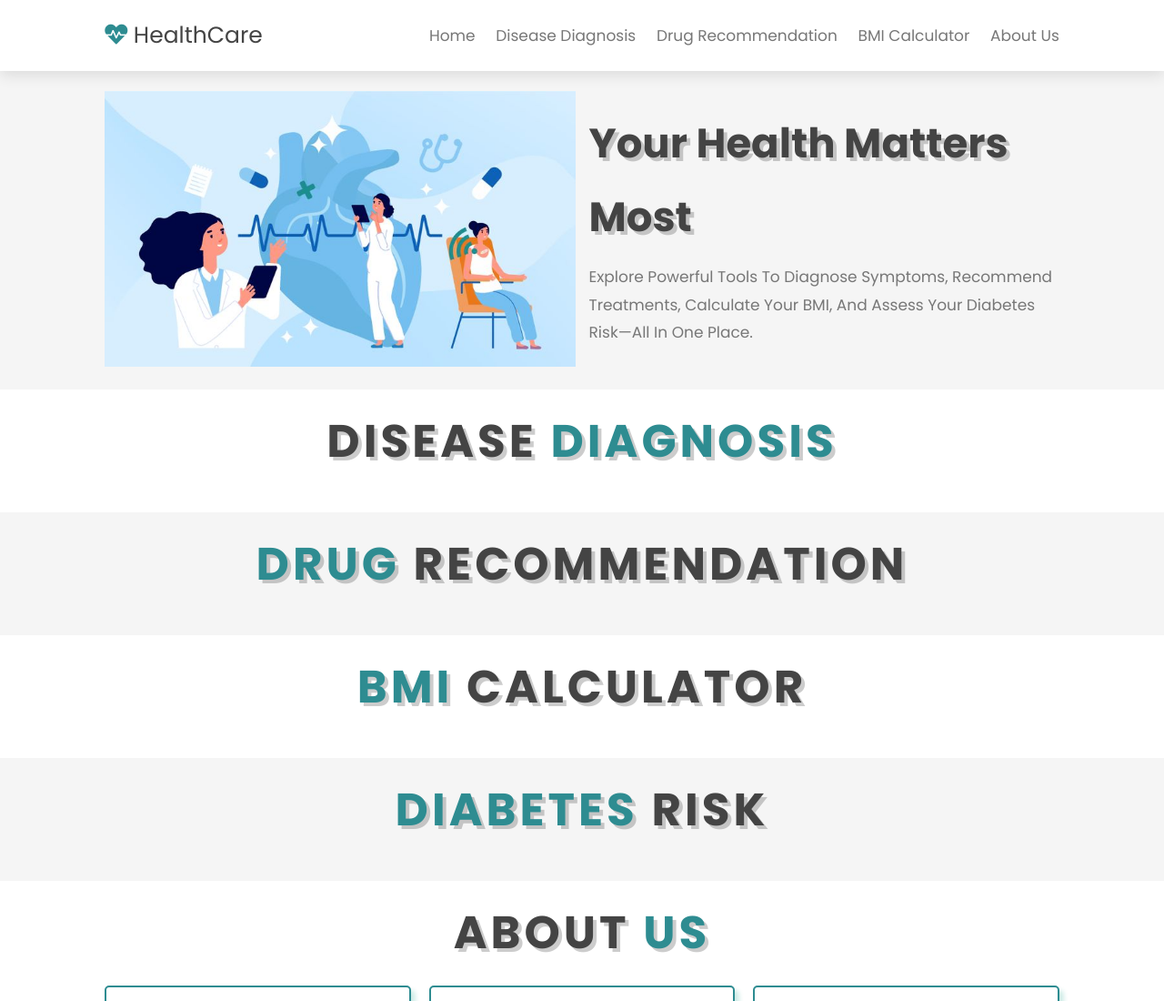
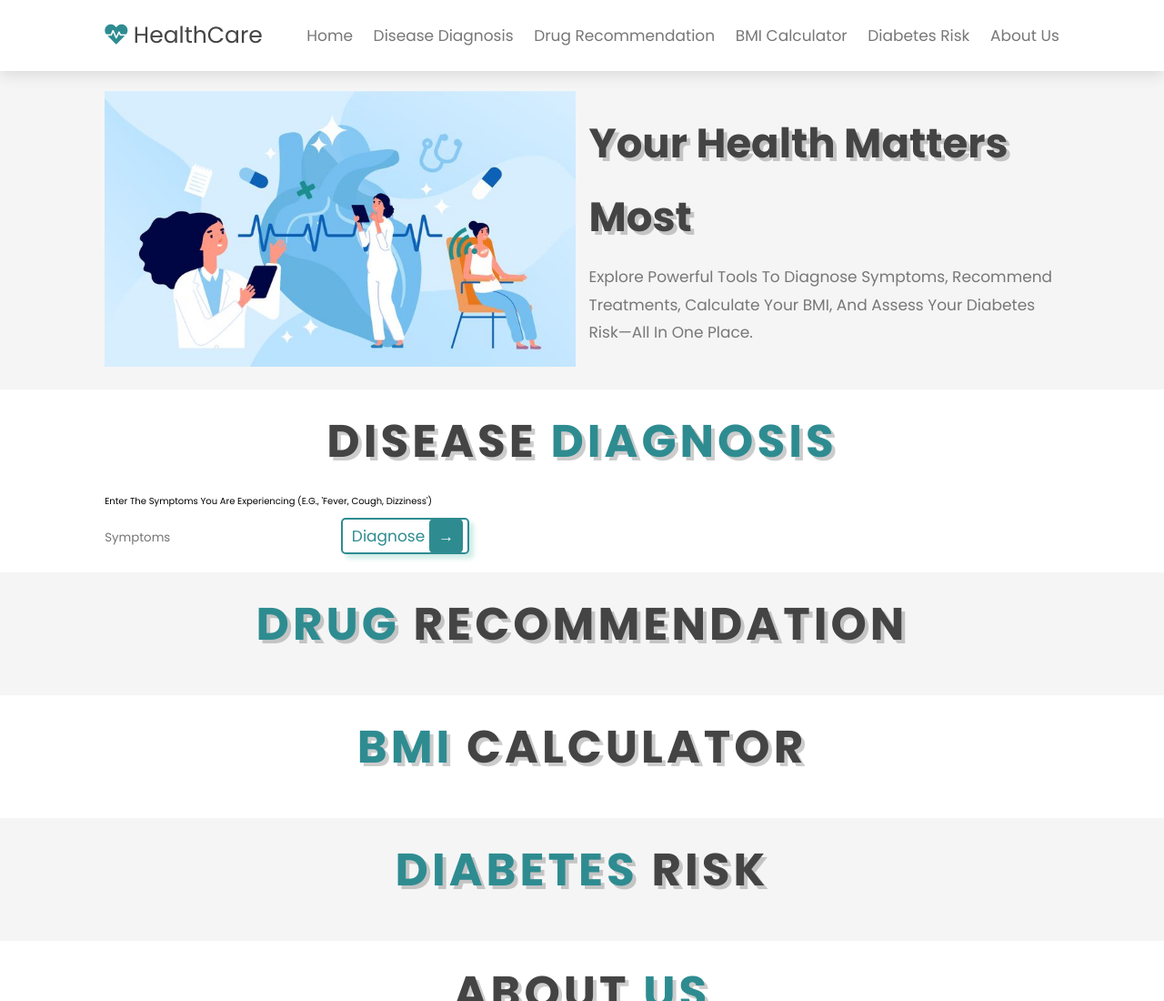
Before and after one commit to hilmazein/healthcare-web, a plain HTML site: page index.html in a window 1280 px wide. Shown: the top 1100 px of the page at 91% size. Drawn offline with Linux system fonts and the light colour scheme.

Commit message:
Update index.html
update disease diagnosis

```diff
--- a/index.html
+++ b/index.html
@@ -5,6 +5,7 @@
     <meta http-equiv="X-UA-Compatible" content="IE=edge">
     <meta name="viewport" content="width=device-width, initial-scale=1.0">
     <title>HEALTHCARE</title>
+    <script src="https://cdn.jsdelivr.net/npm/@tensorflow/tfjs"></script>
     <link rel="stylesheet" href="https://cdnjs.cloudflare.com/ajax/libs/font-awesome/5.15.4/css/all.min.css">
     <link rel="stylesheet" href="style.css">
 </head>
@@ -16,6 +17,7 @@
             <a href="#disease">Disease Diagnosis</a>
             <a href="#drug">Drug Recommendation</a>
             <a href="#bmi">BMI Calculator</a>
+            <a href="#diabetes">Diabetes Risk</a>
             <a href="#about">About Us</a>
         </nav>
         <div id="menu-btn" class="fas fa-bars"></div>
@@ -37,7 +39,14 @@
     <!-- DISEASE DIAGNOSIS-->
     <section class="disease" id="disease">
         <h1 class="heading">disease<span> diagnosis</span></h1>
-
+        <div class="diagnosis-container">
+            <div class="diagnosis-form">
+                <p class="diagnosis-text">Enter the symptoms you are experiencing (e.g., 'fever, cough, dizziness')</p>
+                <input id="symptoms" type="text" placeholder="Symptoms">
+                <button class="btn" onclick="diagnose()">Diagnose<span>→</span></button>
+                <div id="result" class="result"></div>
+            </div>
+        </div>
     </section>
     <!--DISEASE DIAGNOSIS ends -->
 
```
